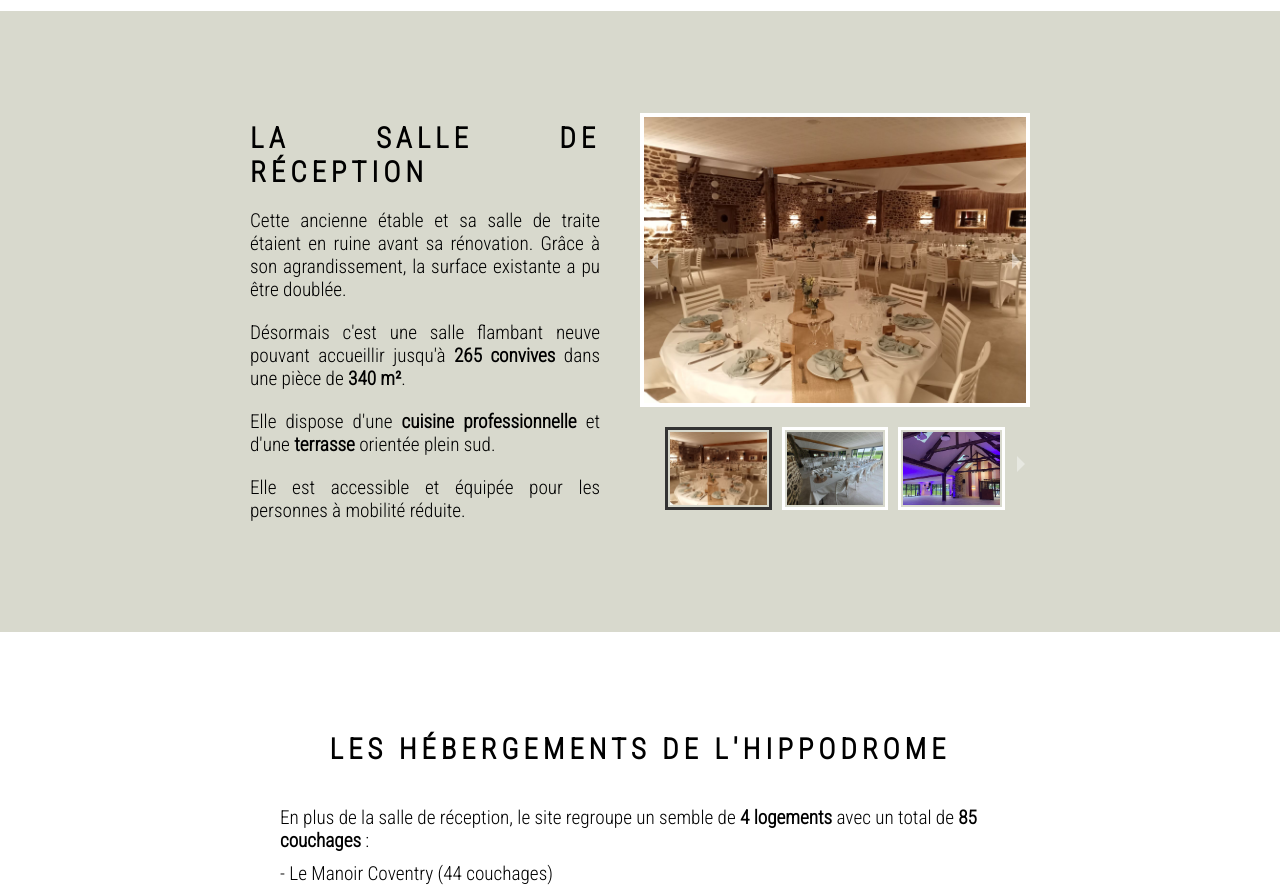
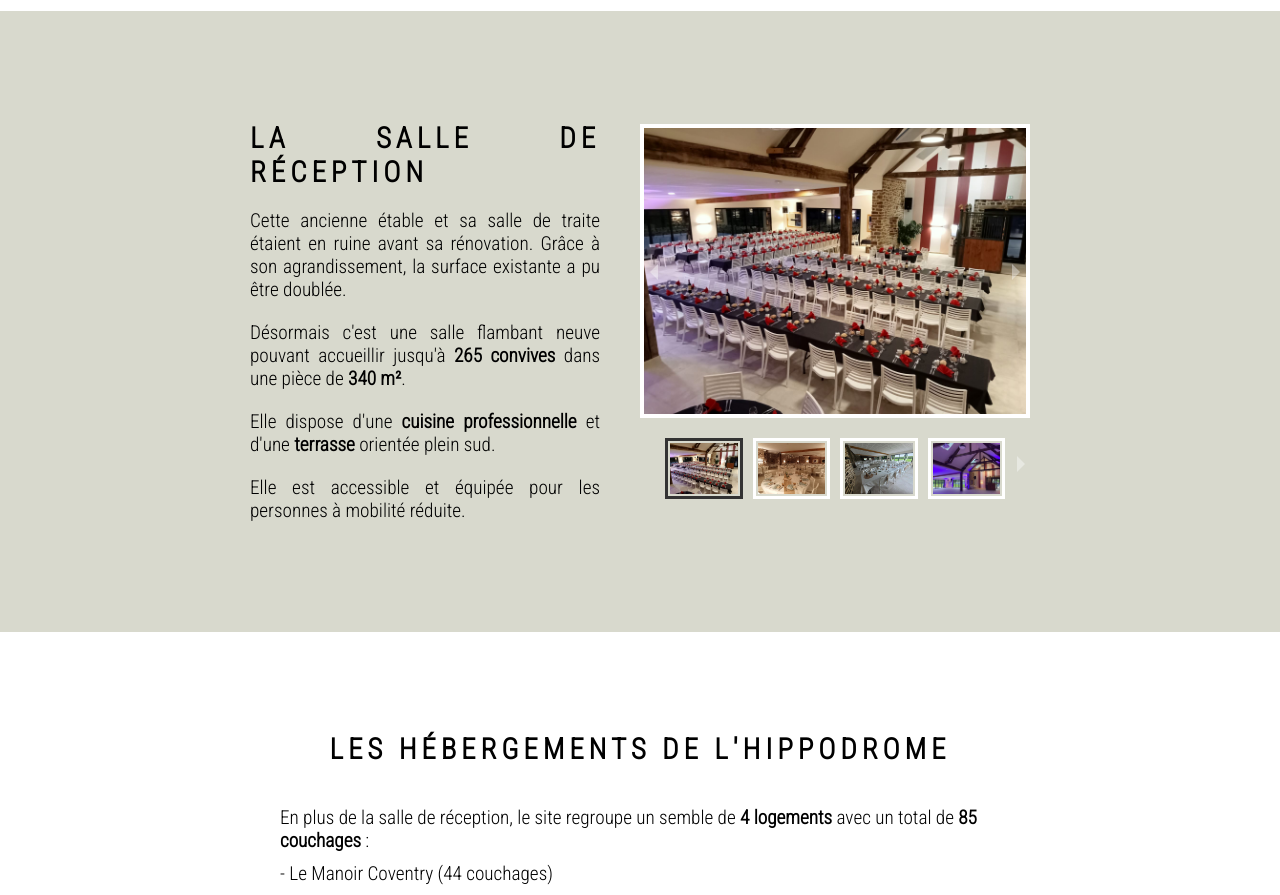
Before and after one commit to hugobabinhio/domaineduharasdelachaine, a React (Create React App) app: page /#/hippodrome in a window 1280 px wide. Shown: the part 800-1695 px from the top of the page. Built offline with nearby package versions, Linux system fonts and the light colour scheme; the HTML template or start-up script is replaced by a standard one.

Commit message:
hippodrome with table photo

```diff
--- a/src/pages/HippodromeSiteScreen.jsx
+++ b/src/pages/HippodromeSiteScreen.jsx
@@ -6,6 +6,7 @@ import sleepingIcon from '../assets/images/icons/sleeping_icon.png'
 import tennisIcon from '../assets/images/icons/tennis_icon.png'
 import terraceIcon from '../assets/images/icons/terrace_icon.png'
 import hippodromeEmptyRoomPhoto from '../assets/images/hippodrome_empty_room_poho.jpg'
+import hippodromeHallTables from '../assets/images/hippodrome_hall_tables.jpeg'
 import hippodromeRoomPhoto from '../assets/images/hippodrome_room_photo.jpg'
 import hippodromeRoomWindowsPhoto from '../assets/images/hippodrome_room_windows_photo.jpeg'
 import manoirBeforeCeremonyPhoto from '../assets/images/manoir_before_ceremony.png'
@@ -77,7 +78,7 @@ function HippodromeSiteScreen() {
                         Elle est accessible et équipée pour les personnes à mobilité réduite.
                     </span>
                 </p>
-                <ImagesCarousel images={[hippodromeRoomPhoto, hippodromeRoomWindowsPhoto, hippodromeEmptyRoomPhoto]}></ImagesCarousel>
+                <ImagesCarousel images={[hippodromeHallTables, hippodromeRoomPhoto, hippodromeRoomWindowsPhoto, hippodromeEmptyRoomPhoto]}></ImagesCarousel>
             </div>
 
             <div className="summary-block">
```
Also changed, not shown: src/assets/images/hippodrome_hall_tables.jpeg (added).
